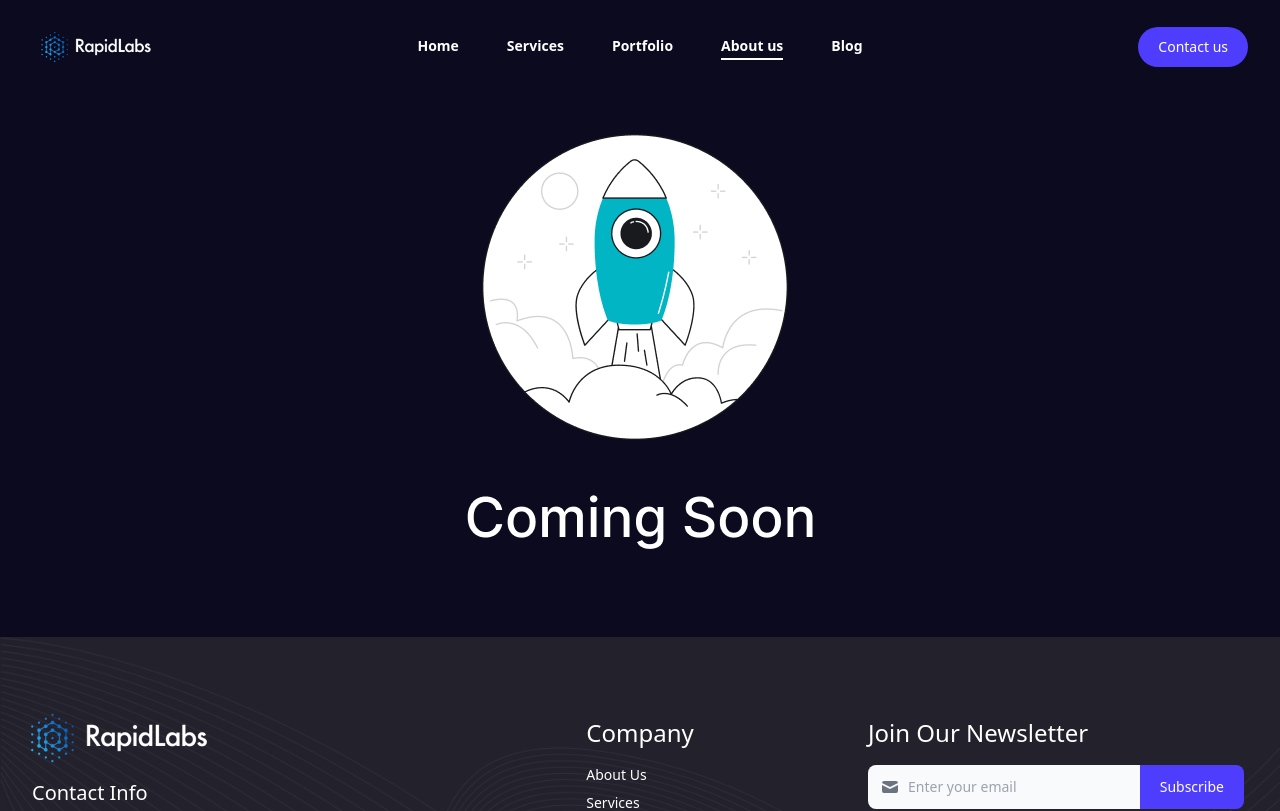
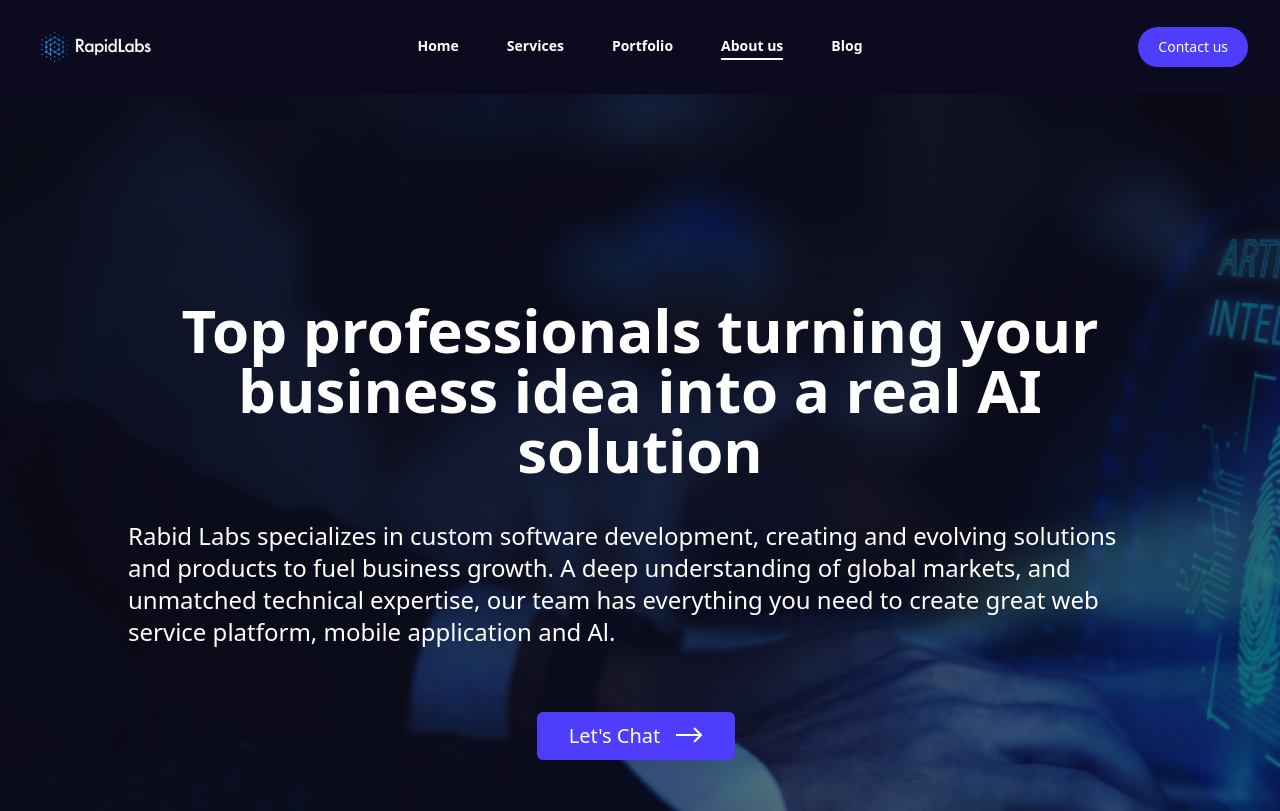
Before and after one commit to ahmar-rapidlabs/website, a React (Vite) app: page /aboutus in a window 1280 px wide. Shown: the top 811 px of the page. Built offline with nearby package versions, Linux system fonts and the light colour scheme.

Commit message:
about us

```diff
--- a/src/App.css
+++ b/src/App.css
@@ -132,3 +132,28 @@ footer .overlay .overlay_container{
     height: 200px; /* Set your desired height */
     object-fit: cover; /* Ensures the image covers the area while maintaining aspect ratio */
 }
+
+/* About us page */
+.aboutus_main_container .aboutus_herosection_container{
+    background-image: url("./assets/aboutus/bg.png");
+    background-repeat: no-repeat;
+    background-size: cover;
+    background-position: top bottom;
+    background-blend-mode: overlay;
+    height: 100%;
+}
+.aboutus_herosection_container .overlay{
+    /* height: 100vh; */
+    height: 100vh;
+}
+.aboutus_main_container .aboutus_herosection_container .overlay .overlay_content .aboutus_herosec_chatbtn{
+    background-color: #4F3DFE;
+}
+.aboutus_main_container .aboutus_herosection_container .overlay .overlay_content .aboutus_herosec_chatbtn:hover,
+.aboutus_main_container .aboutus_herosection_container .overlay .overlay_content .aboutus_herosec_chatbtn:focus{
+    background-color: #4535db;
+    transition-property: all;
+    transition-timing-function: ease-in-out;
+    transition-duration: 0.5s;
+
+}
--- a/src/App.jsx
+++ b/src/App.jsx
@@ -9,6 +9,7 @@ import ContactPage from './components/pages/contact'
 import CommingSoon from './components/pages/CommingSoon'
 import PortfolioItems from './components/pages/portfolio/PortfolioItems'
 import PortfolioProps from './components/pages/portfolio/PortfolioProps'
+import AboutUs from './components/pages/aboutus/AboutUs'
 import { createBrowserRouter, RouterProvider } from 'react-router-dom'
 
 
@@ -19,7 +20,7 @@ function App() {
     {path: '/services/:category', element: <><Nav/><ServicesPage/><Footer /></>},
     {path: '/contact', element: <><Nav/><ContactPage /><Footer /></>},
     // {path: '/portfolio', element: <><Nav/><CommingSoon /><Footer /></>},
-    {path: '/aboutus', element: <><Nav/><CommingSoon /><Footer /></>},
+    {path: '/aboutus', element: <><Nav/><AboutUs /><Footer /></>},
     {path: '/blog', element: <><Nav/><CommingSoon /><Footer /></>},
     {path: '/portfolio', element: <><Nav/><PortfolioProps /><Footer /></>},
 
--- a/src/components/LetstalkSection.jsx
+++ b/src/components/LetstalkSection.jsx
@@ -14,7 +14,7 @@ function LetstalkSection() {
                         <p className='text-md text-white'>AI enabled infrastructure helps us deliver the optimum product for your needs in ultra lightning time.</p>
                     </div>
                     <div className="flex items-center justify-center bg-white rounded-full w-12 h-12 md:w-24 md:h-24 mt-8">
-                      <span className="text-dark md:text-lg text-xs text-center font-bold">LET'S<br/>TALK</span>
+                      <span className="md:text-lg text-xs text-center font-bold" style={{color: "#000"}}>LET'S<br/>TALK</span>
                     </div>
                 </div>
                 <div className="right_list md:w-4/5" style={{border: ""}}>
--- /dev/null
+++ b/src/components/pages/aboutus/AboutUs.jsx
@@ -0,0 +1,33 @@
+import React from 'react'
+import rightarrow from '../../../assets/icons/r_arrow.png'
+import Solutions from '../../SolutionsSection'
+import WorkDone from '../../WorkDone'
+import LetstalkSection from '../../LetstalkSection'
+import AboutusSection from '../../AboutusSection'
+import Services from '../../ServicesSection'
+import ServicesPage from '../ServicesPage'
+import Service from '../Service'
+
+function AboutUs() {
+  return (
+    <>
+        <div className='text-white aboutus_main_container h-full'>
+            <div className="aboutus_herosection_container py-10">
+                <div className="overlay flex justify-center items-center">
+                    <div className="overlay_content max-w-screen-lg">
+                        <h1 className='font-semibold text-6xl text-center mb-10'>Top professionals turning your business idea into a real AI solution</h1>
+                        <p className='text-2xl mb-16'>Rabid Labs specializes in custom software development, creating and evolving solutions and products to fuel business growth. A deep understanding of global markets, and unmatched technical expertise, our team has everything you need to create great web service platform, mobile application and Al.</p>
+                        <div className="chatbtn justify-center flex">
+                            <button type="button" className="aboutus_herosec_chatbtn flex items-baseline gap-4 text-white focus:ring-4 focus:ring-blue-300 text-xl rounded-md px-8 py-2.5 me-2 mb-2"><span>Let's Chat </span><span><img src={rightarrow} alt={rightarrow} className=''  /></span> </button>
+                        </div>
+                    </div>
+                </div>
+            </div>
+            <Service />
+
+        </div>
+    </>
+  )
+}
+
+export default AboutUs
```
Also changed, not shown: src/assets/icons/r_arrow.png (added).
